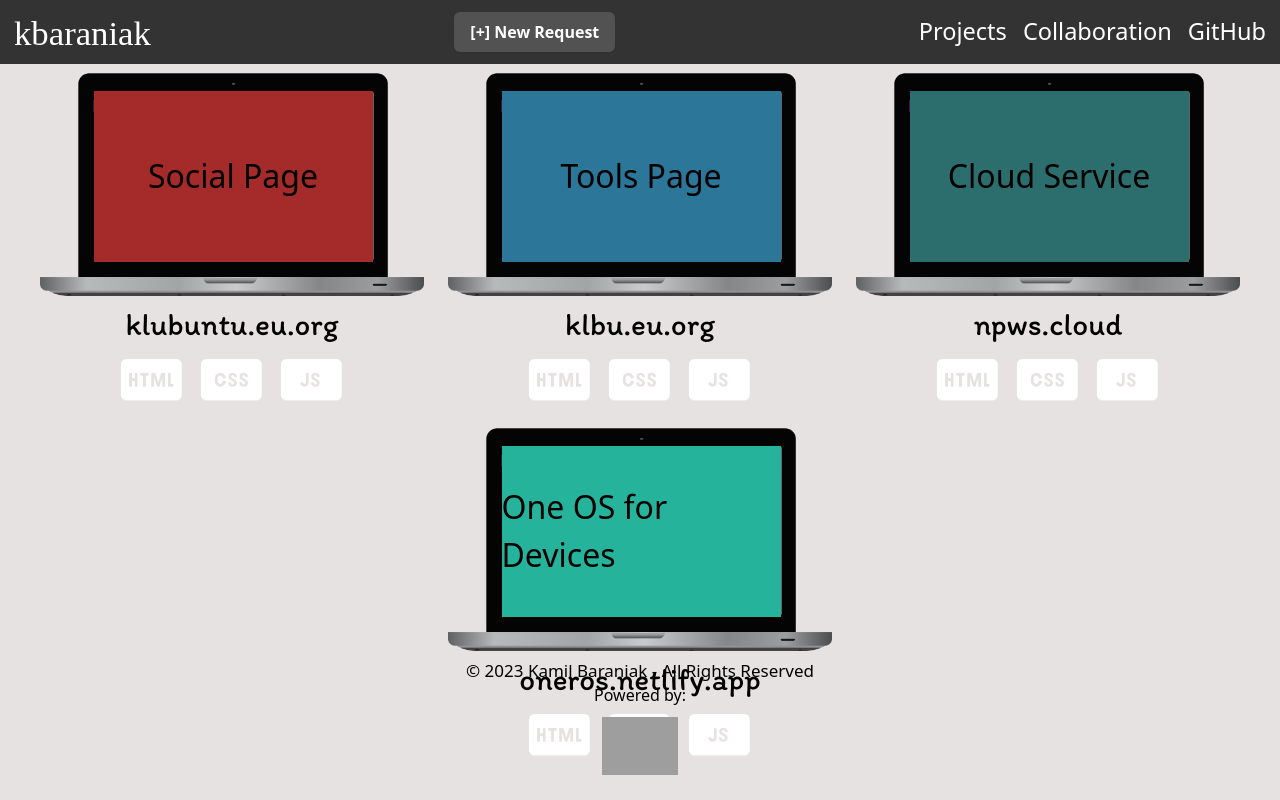
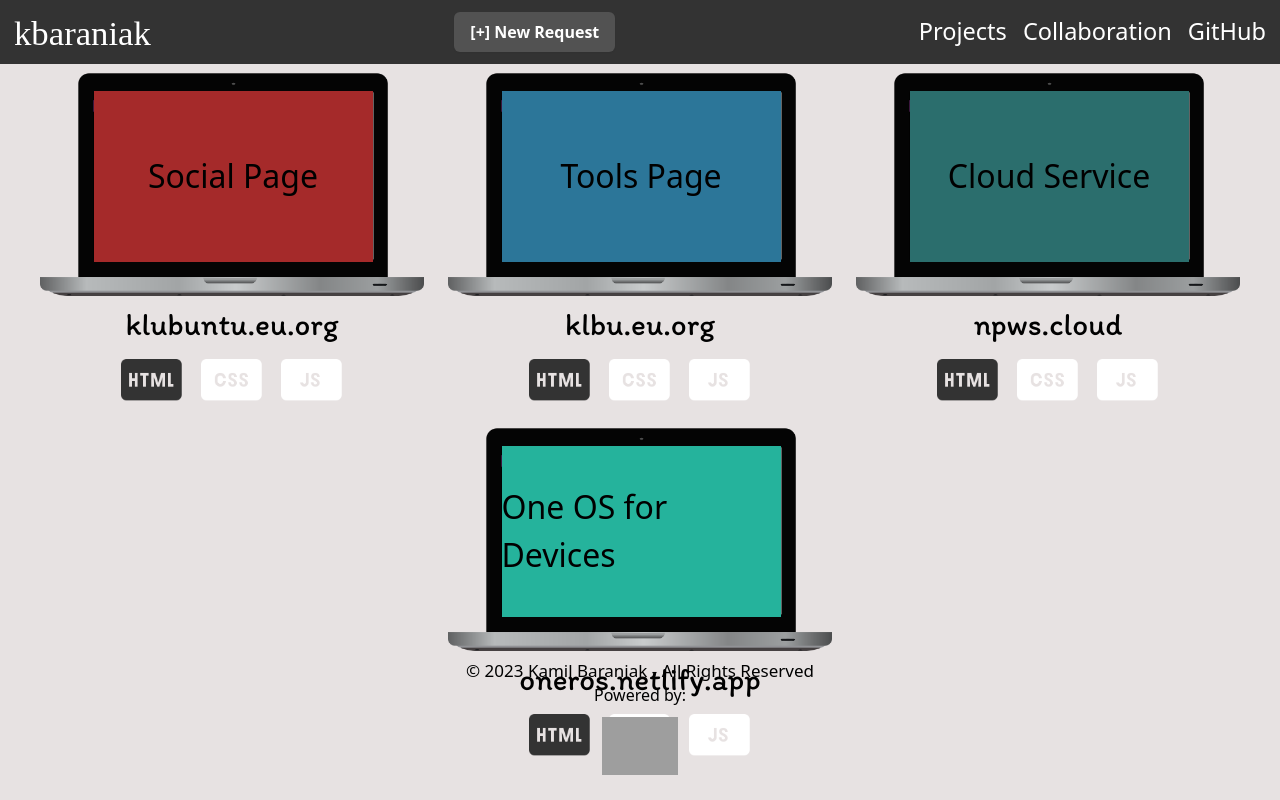
Before and after one commit to kbaraniak/my-portfolio, a Next.js app: page / in a window 1280 px wide. Built offline with nearby package versions, Linux system fonts and the light colour scheme; grey boxes are pictures that could not be loaded; a web font is replaced by a local one.

Commit message:
Enable change badge color for light mode

```diff
--- a/app/styles/globals.css
+++ b/app/styles/globals.css
@@ -15,9 +15,9 @@
 }
 
 @media (prefers-color-scheme: light){
-  /* main .badges .html {
+  main .badges .html {
     filter: brightness(0.2);
-  } */
+  }
   #repositories .repository{
      color: white;
   }
```
